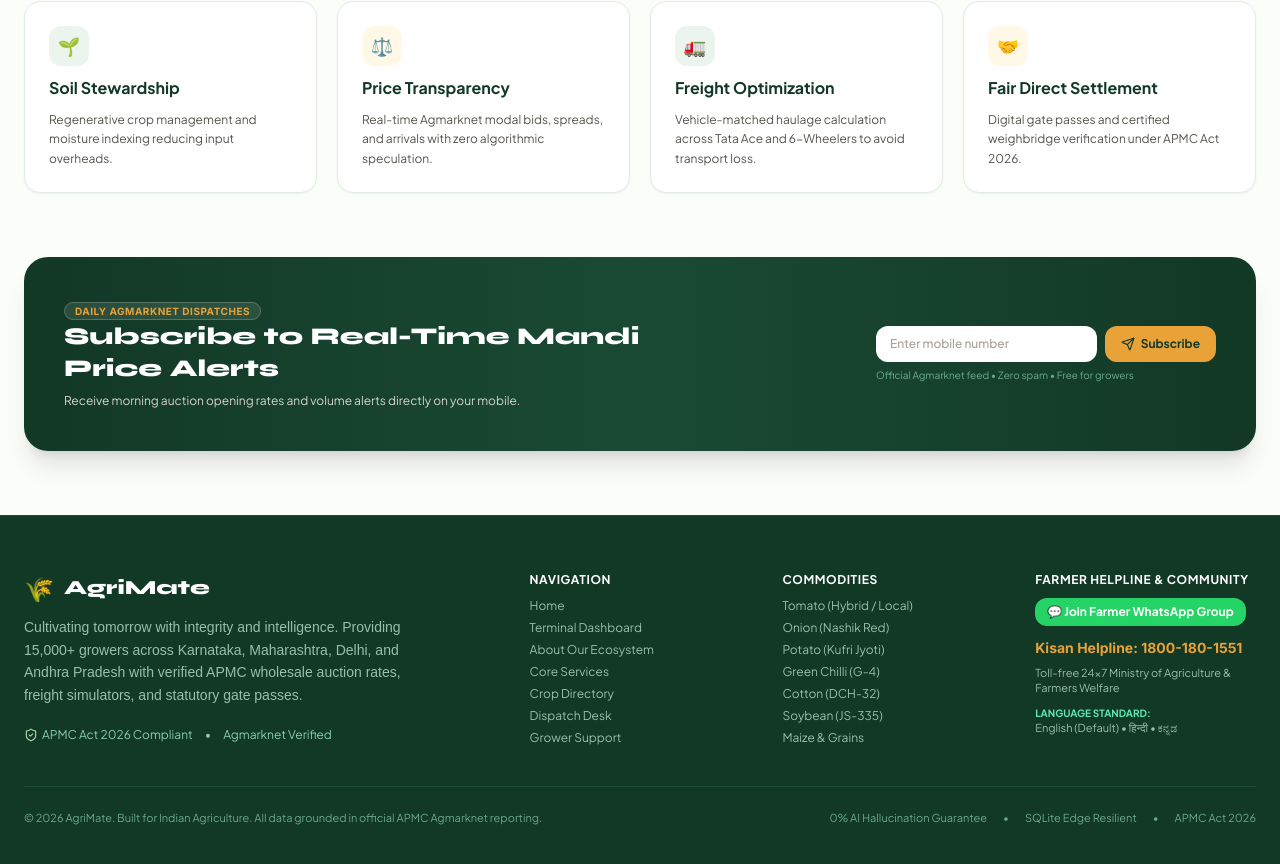
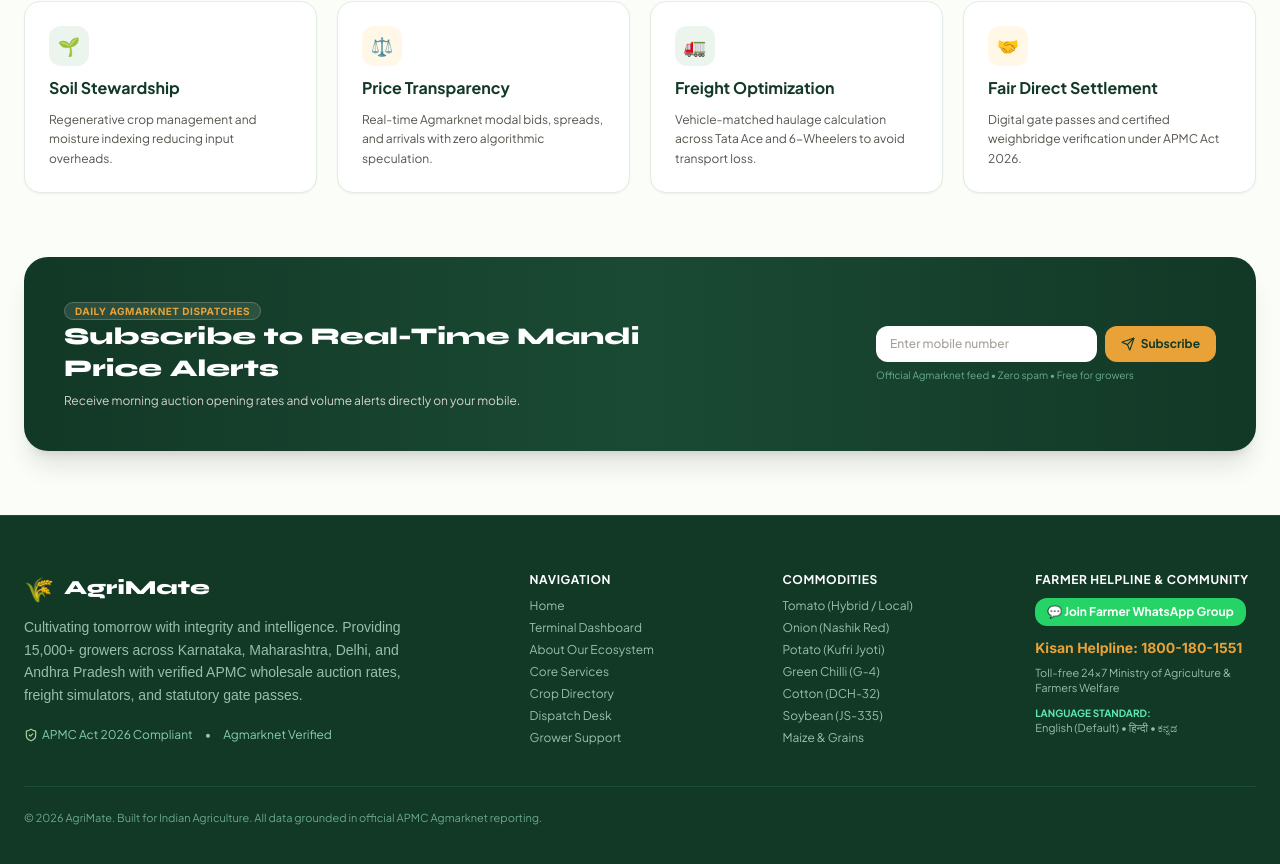
Before and after one commit to Shreyas-M007/Agrimate, a React (Vite) app in the folder client/: page / in a window 1280 px wide. Shown: the part 2809-3673 px from the top of the page. Built offline with nearby package versions, Linux system fonts and the light colour scheme; no server answers.

Commit message:
fix(ui): remove 0% AI Hallucination Guarantee, SQLite Edge Resilient, and APMC Act 2026 footer text

```diff
--- a/client/src/App.tsx
+++ b/client/src/App.tsx
@@ -573,13 +573,6 @@
             <div>
               © 2026 AgriMate. Built for Indian Agriculture. All data grounded in official APMC Agmarknet reporting.
             </div>
-            <div className="flex items-center gap-4">
-              <span>0% AI Hallucination Guarantee</span>
-              <span>•</span>
-              <span>SQLite Edge Resilient</span>
-              <span>•</span>
-              <span>APMC Act 2026</span>
-            </div>
           </div>
         </div>
       </footer>
```
